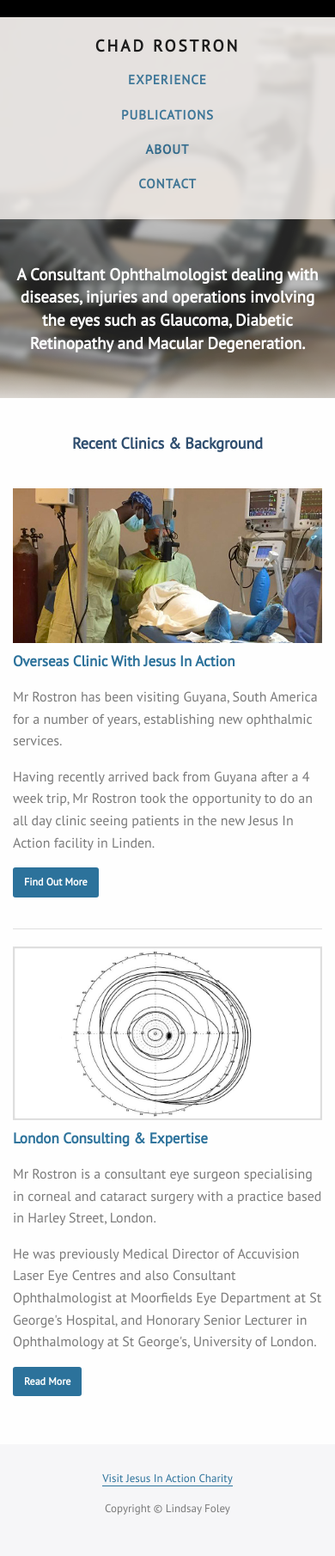
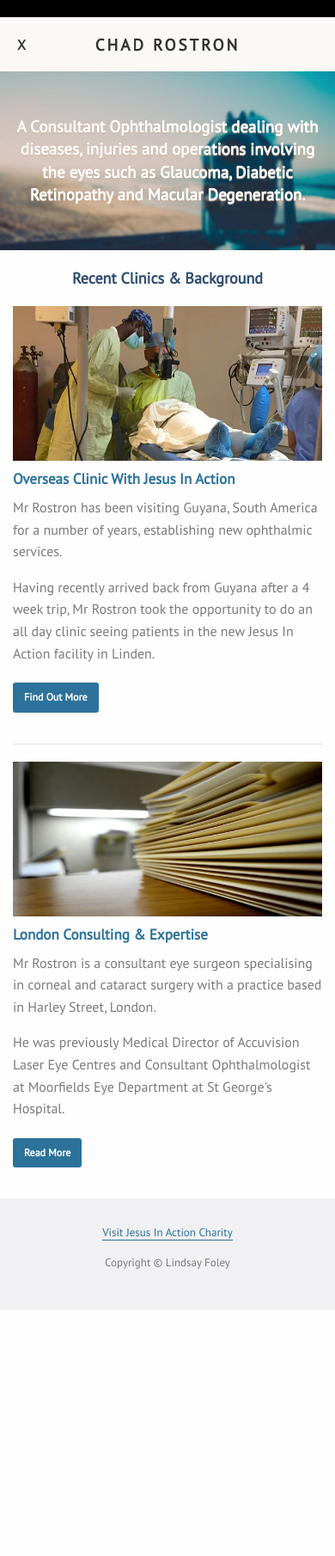
Before and after one commit to lindsayfoley/chad, a PHP site: page / in a window 390 px wide. Shown: the whole page at 86% size. After the commit the page ends 1524 px from the top, so only its background shows below. Run offline with PHP 8.4, Linux system fonts and the light colour scheme; some libraries are stand-ins or nearby versions.

Commit message:
Mobile site minus hamburger complete
- new images and new js

```diff
--- a/public/index.php
+++ b/public/index.php
@@ -8,30 +8,9 @@
 	<?php include('structure/icons.php'); ?>
   </head>
 
-  <body>
+  <body id="homepage">
 
-	<header>
-		<div class="top-bar" id="main-menu">
-			<div class="row">
-				<div id="logo" class="large-4 medium-4 column">
-					<h3>Chad Rostron</h3>
-				</div>
-				<div class="large-7 medium-8 column">
-				    <nav class="menu-centered">
-						<ul class="vertical medium-horizontal menu">
-						  <li><a href="experience.php">Experience</a></li>
-						  <li><a href="publications.php">Publications</a></li>
-						  <li><a href="about.php">About</a></li>
-						  <li><a href="contact.php">Contact</a></li>
-						</ul>
-				    </nav>
-				</div>
-			</div>
-	    </div>
-		<div id="intro" class="row">
-			<h3 class="column">A Consultant Ophthalmologist dealing with diseases, injuries and operations involving the eyes such as Glaucoma, Diabetic Retinopathy and Macular Degeneration.</h3>
-		</div>
-	</header>
+	<?php include('structure/header.php'); ?>
 
 	<section>
 		<main class="row">
@@ -52,12 +31,12 @@
 					<hr>
 					<div class="row">
 						<div class="large-6 column">
-							<img src="images/visual-field.jpg" alt="Visual field diagram">
+							<img src="images/files.jpg" alt="Patient files">
 						</div>
 						<div class="large-6 column">
 							<h5><a href="experience.php">London Consulting &amp; Expertise</a></h5>
 							<p>Mr Rostron is a consultant eye surgeon specialising in corneal and cataract surgery with a practice based in Harley Street, London.</p>
-							<p>He was previously Medical Director of Accuvision Laser Eye Centres and also Consultant Ophthalmologist at Moorfields Eye Department at St George's Hospital, and Honorary Senior Lecturer in Ophthalmology at St George's, University of London.</p>
+							<p>He was previously Medical Director of Accuvision Laser Eye Centres and Consultant Ophthalmologist at Moorfields Eye Department at St George's Hospital.</p>
 							<a class="button small" href="experience.php">Read More</a>
 						</div>
 					</div>
--- /dev/null
+++ b/public/structure/header.php
@@ -0,0 +1,22 @@
+<header>
+	<div class="top-bar" id="main-menu">
+		<div class="row">
+			<div id="logo" class="large-4 medium-4 column">
+				<h3>Chad Rostron</h3>
+			</div>
+			<div class="large-7 medium-8 column">
+			    <nav class="menu-centered">
+					<ul class="vertical medium-horizontal menu">
+					  <li><a href="experience.php">Experience</a></li>
+					  <li><a href="about.php">About</a></li>
+					  <li><a href="publications.php">Publications</a></li>
+					  <li><a href="contact.php">Contact</a></li>
+					</ul>
+			    </nav>
+			</div>
+		</div>
+    </div>
+	<div id="intro" class="row">
+		<h3 class="column">A Consultant Ophthalmologist dealing with diseases, injuries and operations involving the eyes such as Glaucoma, Diabetic Retinopathy and Macular Degeneration.</h3>
+	</div>
+</header>
--- a/public/structure/scripts.php
+++ b/public/structure/scripts.php
@@ -1,3 +1,4 @@
 <script src="//ajax.googleapis.com/ajax/libs/jquery/1.11.1/jquery.min.js"></script>
 <script src="js/libs/foundation-6.3.1.min.js"></script>
 <script src="js/libs/foundation-6.3.1-app.js"></script>
+<script src="js/all-pages.js"></script>
--- a/public/style/all.css
+++ b/public/style/all.css
@@ -4,25 +4,26 @@ body *:not(header) { font-family:'PT Sans', sans-serif; }
 h1, h2, h3, h4, h5 { color:#2F4E6F; }
 
 /* Header */
-header { border-top:20px solid black; font-family:'Roboto Condensed', sans-serif; background:url("/images/eye-equipment.png") no-repeat scroll 0 0; background-size:cover; text-align:center; }
+header { border-top:20px solid black; font-family:'Roboto Condensed', sans-serif; text-align:center; }
 #main-menu { background-color:#FBF7F4; opacity:0.8; }
 #main-menu div { padding:0; }
-#logo h3 { text-transform:uppercase; color:black; font-weight:bold; letter-spacing:3px; color:black; }
+#logo h3 { text-transform:uppercase; color:black; font-weight:bold; letter-spacing:3px; margin:0; line-height:normal; color:black; }
 nav li { font-size:15px; font-weight:bold;  position:relative; text-transform:uppercase; padding:0 20px; letter-spacing:1px; }
-nav li a { color:#2c729b; border-bottom:3px solid #FBF7F4; }
-#intro h3 { color:white; max-width:900px; margin:0 auto; }
+nav li a { color:#448EB9; border-bottom:3px solid transparent; }
+#intro h3 { color:white; max-width:900px; margin:0 auto; text-shadow:0 1px 1px #CCB299; }
 
 /* Main content */
 section a { color:#2C729B; }
-section a:hover { color:#368ec1; }
-main { padding:40px 0; }
+section a:hover { color:#206e9b; }
 article img { max-width:637px; width:100%; display:block; margin:0 auto; }
+article h5 + p { margin-top:0; }
+article p + .button { margin-top:5px; }
 section hr { border-bottom-color:#dfdfdf; }
-section h4 { padding-bottom:40px; margin:0; }
+section h4 { margin:0; }
 section p { color:#7a7a7a; }
 
 /* Footer */
-footer { font-size:13px; padding:30px 0; background:#F6F6F8; }
+footer { font-size:13px; padding:30px 0; background:#F1F1F3; }
 footer div > a { color:#2C729B; border-bottom:1px solid #2C729B; }
 footer p { margin:0; }
 footer p, footer a { color:#7a7a7a; }
@@ -37,23 +38,34 @@ footer p, footer a { color:#7a7a7a; }
 @media all and (max-width: 890px) { header #logo, header #logo + div { width:100%; } }
 
 @media all and (min-width: 768px) {
-	#main-menu { padding:50px 0; }
+	main { padding:40px 0; }
+	main > div { margin-top:40px; }
+	#main-menu { padding:30px 0; }
 	#intro { padding:170px 0; }
 	nav li:not(:first-child):after { content:'|'; color:#9a9898; position:absolute; top:5px; left:-5px; }
-	nav a:hover { border-color:#2C729B; }
+	nav a:hover { border-color:#2b94d1; }
 }
 
 /* Below tablet */
 @media all and (max-width: 767px) {
+	main { padding:20px 0; }
+	main > div { margin-top:20px; }
 	#main-menu { padding:5% 0; }
 	#intro { padding:13% 0; }
 }
 
 /* Medium and up */
-@media all and (min-width: 640px) { footer p { text-align:right; } }
+@media all and (min-width: 640px) {
+	header { background:url("/images/binoculars.jpg") no-repeat; background-position:center center; background-size:cover; }
+	footer p { text-align:right; }
+}
 
 /* Mobile */
 @media all and (max-width: 639px) {
+	div > nav { display:none; }
+	#logo:before { content:'X'; position:absolute; left:20px; top;0; font-weight:bold; }
+	nav { margin-top:10px; }
+	#intro { background:url("/images/binoculars.jpg") no-repeat; background-position:center center; background-size:cover; }
 	footer * { text-align:center; }
 	footer div:first-of-type { padding-bottom:15px;	 }
 }
```
Also changed, not shown: public/js/all-pages.js (+14 -29 lines), public/images/binoculars.jpg (added), public/images/files.jpg (added).
